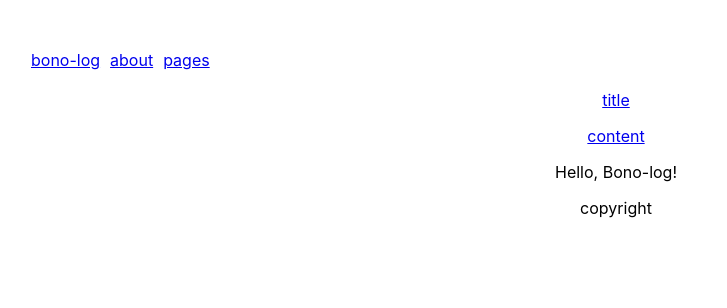
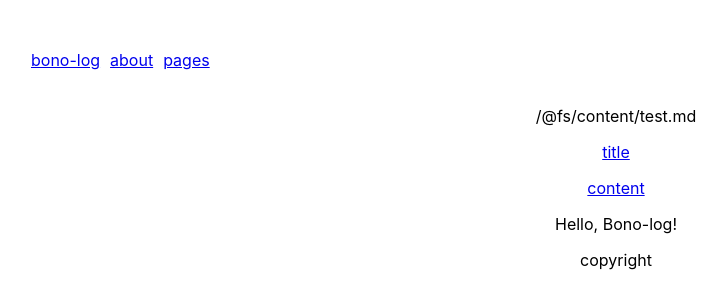
Before and after one commit to RaccoonByte-OtterBit/RaccoonByte-OtterBit.github.io, a React (Create React App) app: page / in a window 1280 px wide. Shown: the top 308 px of the page, without its empty margins (24-751 px from the left). Built offline with nearby package versions, Linux system fonts and the light colour scheme.

Commit message:
CI: install gray-matter

```diff
--- a/package.json
+++ b/package.json
@@ -10,6 +10,7 @@
     "@types/node": "^16.18.70",
     "@types/react": "^18.2.47",
     "@types/react-dom": "^18.2.18",
+    "gray-matter": "^4.0.3",
     "react": "^18.2.0",
     "react-dom": "^18.2.0",
     "react-markdown": "^9.0.1",
--- a/src/App.tsx
+++ b/src/App.tsx
@@ -1,5 +1,7 @@
 import React from 'react';
 import './App.css';
+import ReactMarkdown from 'react-markdown';
+import markdownContent from '../content/test.md';
 
 function App() {
   return (
@@ -23,6 +25,7 @@ function App() {
       </header>
       <body>
         <div className="page-content">
+          <ReactMarkdown>{markdownContent}</ReactMarkdown>
           <div className="post-card-wrapper">
             <a className="post-card" href="/">
               <div className="post-title">title</div>
```
Also changed, not shown: 1 other file (tests, documents, lock files or other folders).
